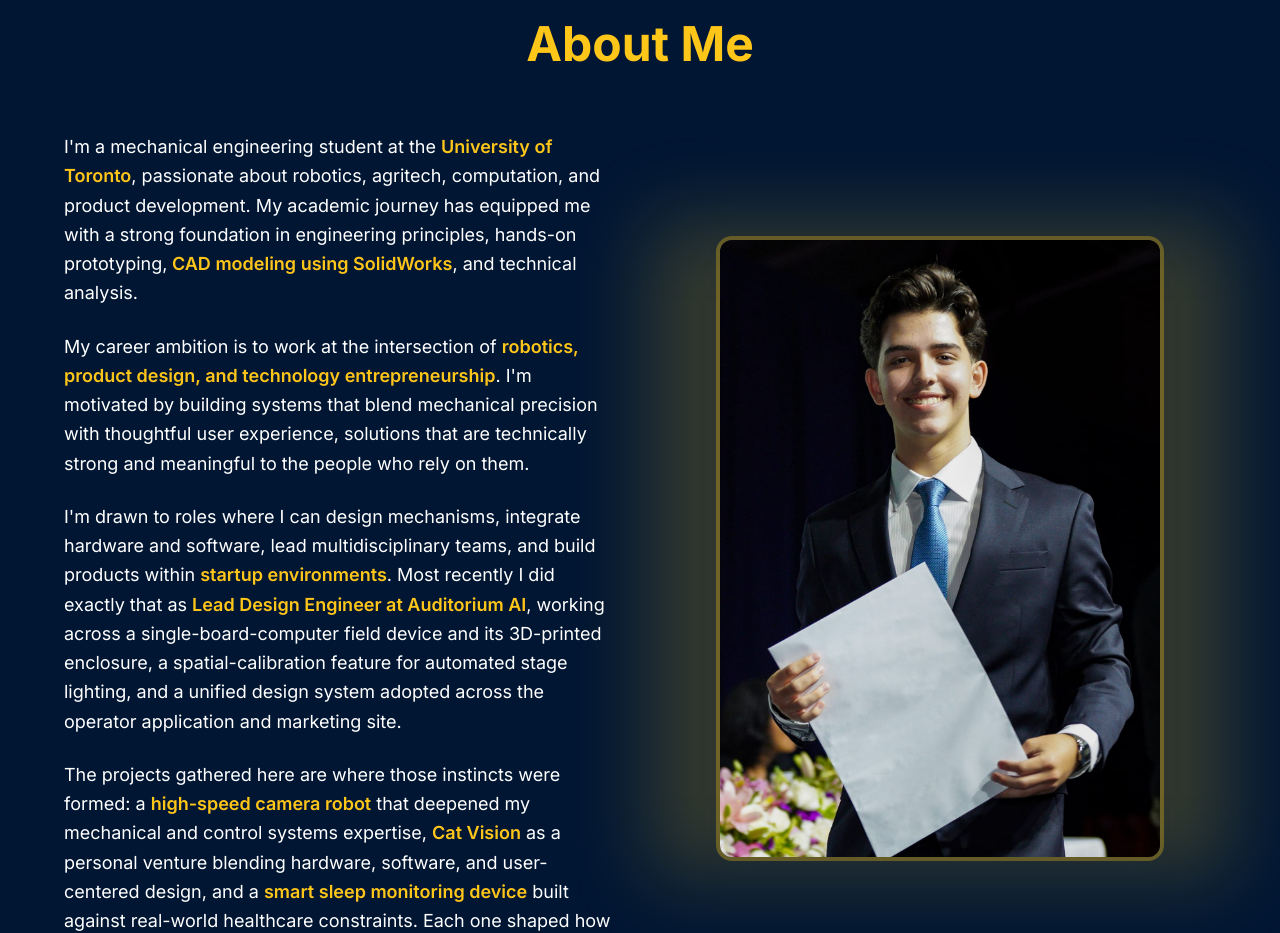
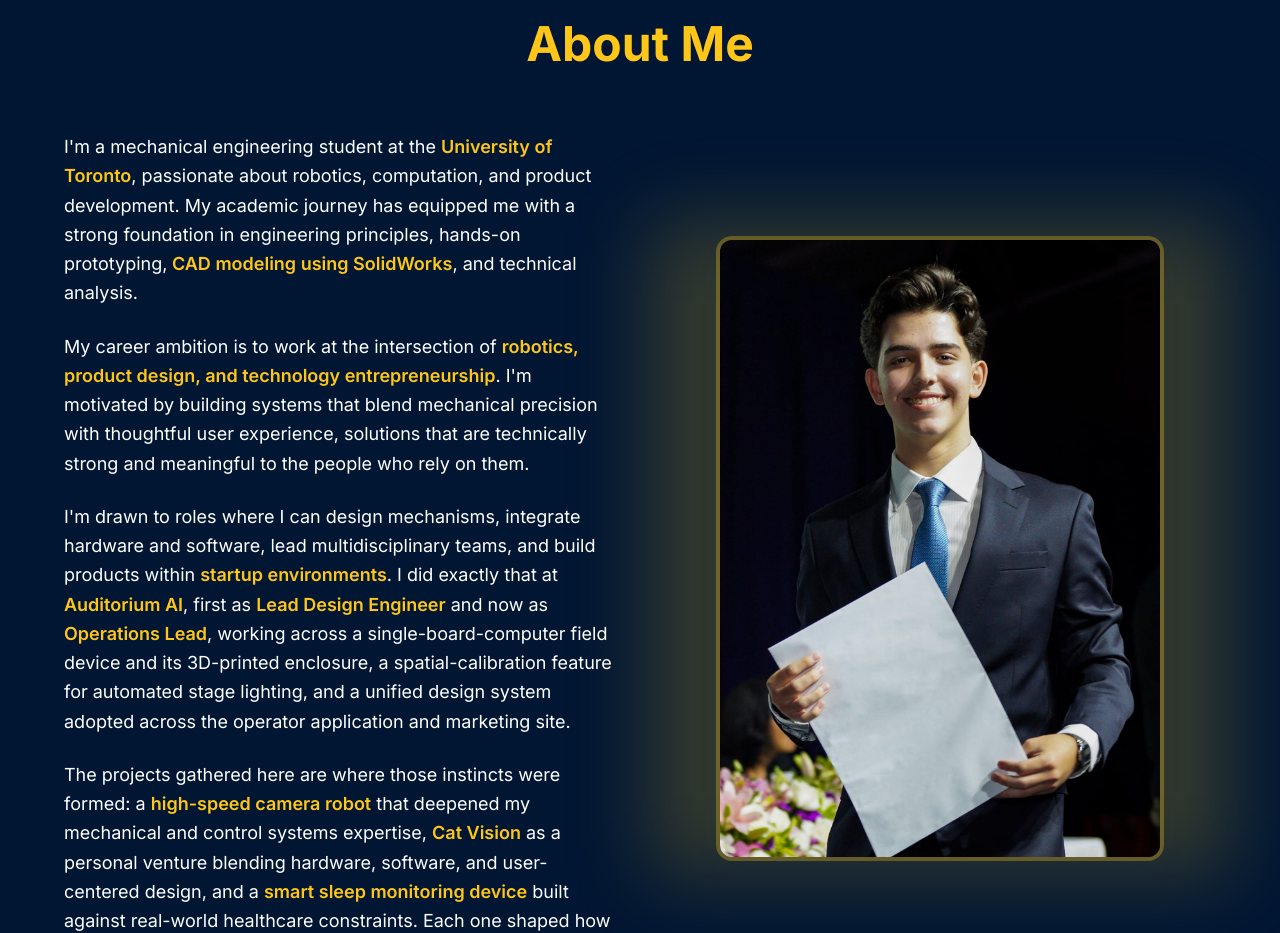
Before and after one commit to johnny-auditoriumAI/johnny-carvalho, a React (Vite) app: page / in a window 1280 px wide. Shown: the part 860-1793 px from the top of the page. Built offline with nearby package versions, Linux system fonts and the light colour scheme; the HTML template or start-up script is replaced by a standard one.

Commit message:
Align About with resume: drop agritech, Operations Lead as current role

```diff
--- a/src/components/About.tsx
+++ b/src/components/About.tsx
@@ -16,7 +16,7 @@ const About = () => {
               <>
                 <p className="text-lg text-foreground leading-relaxed">
                   Sou estudante de engenharia mecânica na <span className="font-semibold text-primary">Universidade de Toronto</span>,
-                  apaixonado por robótica, agritech, computação e desenvolvimento de produtos. Minha jornada acadêmica me
+                  apaixonado por robótica, computação e desenvolvimento de produtos. Minha jornada acadêmica me
                   proporcionou uma base sólida em princípios de engenharia, prototipagem prática,
                   <span className="font-semibold text-primary"> modelagem CAD usando SolidWorks</span> e análise técnica.
                 </p>
@@ -31,8 +31,9 @@ const About = () => {
                 <p className="text-lg text-foreground leading-relaxed">
                   Sou atraído por funções onde posso projetar mecanismos, integrar hardware e software, liderar
                   equipes multidisciplinares e construir produtos em <span className="font-semibold text-primary">ambientes de startup</span>.
-                  Foi exatamente isso que fiz como <span className="font-semibold text-primary">Engenheiro de Design Líder na Auditorium AI</span>,
-                  onde trabalhei em um dispositivo de campo baseado em single-board computer e seu invólucro impresso em 3D, em um recurso de
+                  Foi exatamente isso que fiz na <span className="font-semibold text-primary">Auditorium AI</span>,
+                  primeiro como <span className="font-semibold text-primary">Engenheiro de Design Líder</span> e agora como{" "}
+                  <span className="font-semibold text-primary">Líder de Operações</span>, onde trabalhei em um dispositivo de campo baseado em single-board computer e seu invólucro impresso em 3D, em um recurso de
                   calibração espacial para iluminação cênica automatizada, e em um design system unificado adotado no aplicativo do operador
                   e no site de marketing.
                 </p>
@@ -48,7 +49,7 @@ const About = () => {
               <>
                 <p className="text-lg text-foreground leading-relaxed">
                   I'm a mechanical engineering student at the <span className="font-semibold text-primary">University of Toronto</span>,
-                  passionate about robotics, agritech, computation, and product development. My academic journey has
+                  passionate about robotics, computation, and product development. My academic journey has
                   equipped me with a strong foundation in engineering principles, hands-on prototyping,
                   <span className="font-semibold text-primary"> CAD modeling using SolidWorks</span>, and technical analysis.
                 </p>
@@ -63,7 +64,9 @@ const About = () => {
                 <p className="text-lg text-foreground leading-relaxed">
                   I'm drawn to roles where I can design mechanisms, integrate hardware and software, lead multidisciplinary
                   teams, and build products within <span className="font-semibold text-primary">startup environments</span>.
-                  Most recently I did exactly that as <span className="font-semibold text-primary">Lead Design Engineer at Auditorium AI</span>,
+                  I did exactly that at <span className="font-semibold text-primary">Auditorium AI</span>,
+                  first as <span className="font-semibold text-primary">Lead Design Engineer</span> and now as{" "}
+                  <span className="font-semibold text-primary">Operations Lead</span>,
                   working across a single-board-computer field device and its 3D-printed enclosure, a spatial-calibration feature for
                   automated stage lighting, and a unified design system adopted across the operator application and marketing site.
                 </p>
```
